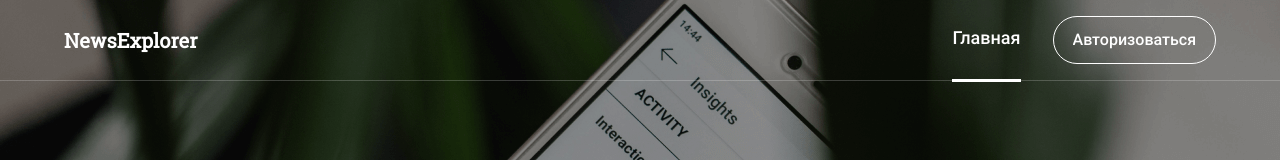
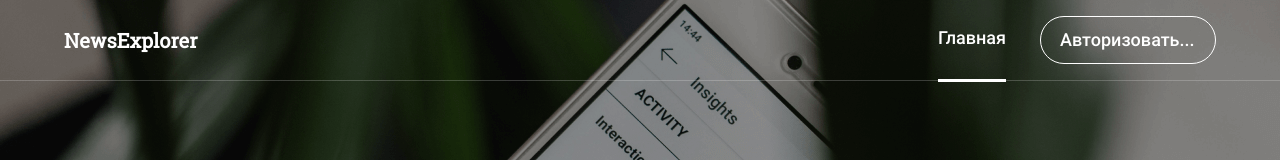
Before and after one commit to svetanti/news-explorer-frontend, a React (Create React App) app: page / in a window 1280 px wide. Shown: the top 160 px of the page. Built offline with nearby package versions, Linux system fonts and the light colour scheme.

Commit message:
move authButton into Navigation

```diff
--- a/src/components/App/App.js
+++ b/src/components/App/App.js
@@ -24,13 +24,9 @@ export default function App() {
   const [isLoginOpen, setLoginOpen] = useState(false);
   const [isTooltipOpen, setTooltipOpen] = useState(false);
   const [authError, setAuthError] = useState('');
-
   const [isLoading, setLoading] = useState(false);
   const [isSearchError, setSearchError] = useState(false);
   const [isSearchOk, setSearchOk] = useState(false);
-
-  const [isMenuOpened, setMenuOpened] = useState(false);
-
   const [currentRow, setCurrentRow] = useState(0);
   const [news, setNews] = useState([]);
   const [savedNews, setSavedNews] = useState([]);
@@ -76,10 +72,6 @@ export default function App() {
     };
   }, []);
 
-  function handleMenuOpen() {
-    setMenuOpened(!isMenuOpened);
-  };
-
   function handleShowMore() {
     setCurrentRow(currentRow + 1);
   };
@@ -93,10 +85,6 @@ export default function App() {
     localStorage.removeItem('jwt');
     setCurrentUser({});
     history.push('/');
-  };
-
-  function handleAuthButtonClick() {
-    isLoggedIn ? handleSignOut() : handleLoginPopupOpen();
   };
 
   function handlePopupsClose() {
@@ -219,9 +207,8 @@ export default function App() {
         <div className='app'>
           <Header
             isLoggedIn={isLoggedIn}
-            isMenuOpened={isMenuOpened}
-            onMenuOpen={handleMenuOpen}
-            onClick={handleAuthButtonClick} />
+            onClick={handleLoginPopupOpen}
+            onSignOut={handleSignOut} />
           <Switch>
             <Route exact path='/'>
               <Main
--- a/src/components/Header/Header.css
+++ b/src/components/Header/Header.css
@@ -8,34 +8,6 @@
   padding: 0;
   margin: 0 auto;
   box-sizing: border-box;
-}
-
-.header__button {
-  max-width: 176px;
-  height: 48px;
-  background-color: transparent;
-}
-
-.header__button:hover {
-  opacity: 0.9;
-}
-
-.header__button_white {
-  color: var(--main-bg-color);
-  border: 1px solid var(--main-bg-color);
-}
-
-.header__button_dark {
-  color: var(--main-text-color);
-  border: 1px solid var(--main-text-color);
-}
-
-.header__button-text {
-  display: block;
-  max-width: 138px;
-  overflow: hidden;
-  white-space: nowrap;
-  text-overflow: ellipsis;
 }
 
 .header__menu-icon:after,
@@ -52,10 +24,6 @@
 @media screen and (max-width: 768px) {
   .header {
     height: 66px;
-  }
-
-  .header__button {
-    height: 40px;
   }
 }
 
@@ -104,23 +72,4 @@
     padding: 16px 0 0 0;
     margin: 0;
   }
-
-  .header__button {
-    display: none;
-  }
-
-  .header__button_mobile {
-    width: 100%;
-    max-width: 100%;
-    grid-column: 1/3;
-    grid-row: 3;
-    display: flex;
-    justify-content: center;
-    height: 56px;
-    margin: 22px 0 24px;
-  }
-
-  .header__button-text {
-    max-width: 80%;
-  }
 }
--- a/src/components/Header/Header.js
+++ b/src/components/Header/Header.js
@@ -1,25 +1,23 @@
-import React, { useContext } from 'react';
+import React, { useState } from 'react';
 import Logo from '../ui/Logo/Logo';
-import Button from '../ui/Button/Button';
+
 import MenuIcon from '../ui/MenuIcon/MenuIcon';
 import Navigation from '../Navigation/Navigation';
-import SignOutIcon from '../ui/SignOutIcon/SignOutIcon';
-import { CurrentUserContext } from '../../contexts/CurrentUserContext';
+
 import { useLocation } from 'react-router-dom';
 
 export default function Header(props) {
-  const { isLoggedIn, isMenuOpened, onMenuOpen, onClick } = props;
+  const { isLoggedIn, onClick, onSignOut } = props;
 
-  const currentUser = useContext(CurrentUserContext);
+  const [isMenuOpened, setMenuOpened] = useState(false);
   const { pathname } = useLocation();
 
   const headerClassName = `header ${isMenuOpened ? 'header_mobile' : ''}`;
   const navigationClassName = `${isMenuOpened ? 'header__nav_mobile' : ''}`;
-  const buttonClassName = `header__button
-    ${isMenuOpened ? 'header__button_mobile' : ''}
-    ${(pathname === '/' || isMenuOpened)
-      ? 'header__button_white'
-      : 'header__button_dark'}`;
+
+  function handleMenuOpen() {
+    setMenuOpened(!isMenuOpened);
+  };
 
   return (
     <header className={headerClassName}>
@@ -28,25 +26,15 @@ export default function Header(props) {
         pathname={pathname} />
       <MenuIcon
         isMenuOpened={isMenuOpened}
-        onMenuClick={onMenuOpen}
+        onMenuClick={handleMenuOpen}
         pathname={pathname} />
       <Navigation
         navigationClassName={navigationClassName}
         isLoggedIn={isLoggedIn}
         isMenuOpened={isMenuOpened}
-        pathname={pathname} />
-
-      <Button
-        buttonClassName={buttonClassName}
-        isMenuOpened={isMenuOpened}
-        onClick={onClick}>
-        <span className='header__button-text'>{isLoggedIn ? currentUser.name : 'Авторизоваться'}</span>
-        {
-          isLoggedIn &&
-          <SignOutIcon />
-        }
-      </Button>
+        pathname={pathname}
+        onClick={onClick}
+        onSignOut={onSignOut} />
     </header >
-
   )
 }
--- a/src/components/Navigation/Navigation.css
+++ b/src/components/Navigation/Navigation.css
@@ -2,21 +2,17 @@
   height: 100%;
   display: grid;
   align-items: center;
-  grid-template-columns: repeat(2, max-content);
+  grid-template-columns: repeat(3, max-content);
   box-sizing: border-box;
   font-family: var(--roboto);
   font-weight: 500;
   font-size: 18px;
-  margin-right: 32px;
 }
 
 .nav__item {
   height: 100%;
   display: flex;
   align-items: center;
-}
-
-.nav__item:last-of-type {
   margin-left: 34px;
 }
 
@@ -32,14 +28,37 @@
   border-bottom: 3px solid currentColor;
 }
 
+.nav__button {
+  max-width: 176px;
+  height: 48px;
+  background-color: transparent;
+  border: 1px solid currentColor;
+}
+
+.nav__button:hover {
+  opacity: 0.9;
+}
+
+.nav__button-text {
+  display: block;
+  max-width: 138px;
+  overflow: hidden;
+  white-space: nowrap;
+  text-overflow: ellipsis;
+}
+
 @media screen and (max-width: 768px) {
   .nav {
     font-size: 16px;
     margin-right: 16px;
   }
 
-  .nav__item:last-of-type {
+  .nav__item {
     margin-left: 16px;
+  }
+
+  .nav__button {
+    height: 40px;
   }
 }
 
@@ -55,11 +74,28 @@
     line-height: 56px;
   }
 
-  .nav__item:last-of-type {
+  .nav__item {
     margin-left: 0;
   }
 
   .nav__item_active {
     border-bottom: none;
   }
+
+  .nav__button {
+    display: none;
+  }
+
+  .nav__button_mobile {
+    width: 100%;
+    max-width: 100%;
+    display: flex;
+    justify-content: center;
+    height: 56px;
+    margin: 22px 0 24px;
+  }
+
+  .nav__button-text {
+    max-width: 80%;
+  }
 }
--- a/src/components/Navigation/Navigation.js
+++ b/src/components/Navigation/Navigation.js
@@ -1,9 +1,16 @@
-import React from 'react';
+import React, { useContext } from 'react';
 import Link from '../ui/Link/Link';
+import Button from '../ui/Button/Button';
+import SignOutIcon from '../ui/SignOutIcon/SignOutIcon';
+import { CurrentUserContext } from '../../contexts/CurrentUserContext';
 
 export default function Navigation(props) {
-  const { isLoggedIn, isMenuOpened, navigationClassName, pathname } = props;
+  const { isLoggedIn, isMenuOpened, navigationClassName, pathname, onClick, onSignOut } = props;
+
+  const currentUser = useContext(CurrentUserContext);
+
   const linkClassName = `nav__item ${(pathname === '/' || isMenuOpened) ? 'nav__item_white' : 'nav__item_dark'}`;
+  const buttonClassName = `${linkClassName} nav__button ${isMenuOpened ? 'nav__button_mobile' : ''}`;
 
   return (
     <nav className={`nav ${navigationClassName}`}>
@@ -18,6 +25,16 @@ export default function Navigation(props) {
           activeLinkClassName='nav__item_active'
           path='/saved-news'>Сохранённые статьи</Link>)
       }
+      <Button
+        buttonClassName={buttonClassName}
+        isMenuOpened={isMenuOpened}
+        onClick={isLoggedIn ? onSignOut : onClick}>
+        <span className='nav__button-text'>{isLoggedIn ? currentUser.name : 'Авторизоваться'}</span>
+        {
+          isLoggedIn &&
+          <SignOutIcon />
+        }
+      </Button>
     </nav >
   )
 }
```
